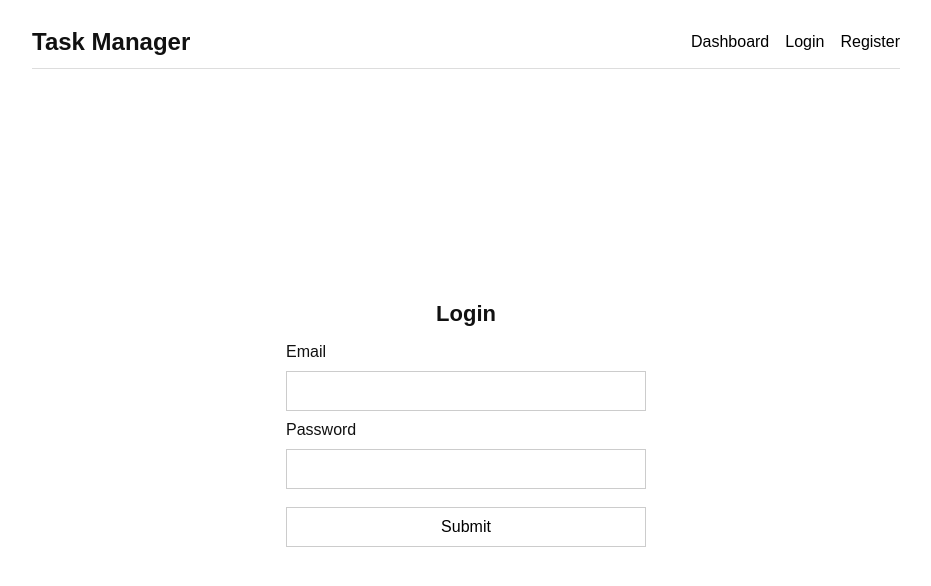
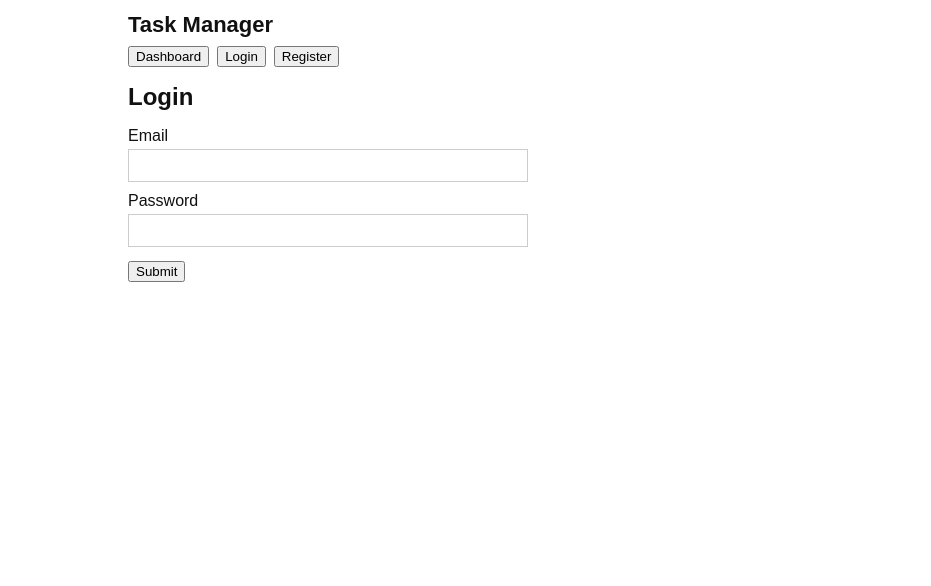
Before and after one commit to goliakash/Task_management_devops_project, a React app in the folder frontend/: page / in a window 1280 px wide. Both pictures are taken after a click on the button "Login". Shown: the top 586 px of the page, without its empty margins (174-1105 px from the left). Built offline with nearby package versions, Linux system fonts and the light colour scheme; no server answers; the HTML template or start-up script is replaced by a standard one.

Commit message:
fixed and aded some features in UI

```diff
--- a/frontend/src/App.css
+++ b/frontend/src/App.css
@@ -1,162 +1,103 @@
 .app {
-  max-width: 900px;
+  max-width: 700px;
   margin: 0 auto;
-  padding: 16px;
-  min-height: 100vh;
+  padding: 12px;
   box-sizing: border-box;
 }
 
 .navbar {
-  display: flex;
-  align-items: center;
-  justify-content: space-between;
-  padding: 12px 0;
-  border-bottom: 1px solid #dddddd;
+  margin-bottom: 16px;
 }
 
 .navbar h1 {
-  margin: 0;
-  font-size: 24px;
-  font-weight: 600;
-}
-
-.nav-links {
-  display: flex;
-  gap: 16px;
+  margin: 0 0 8px;
+  font-size: 22px;
 }
 
 .nav-links button {
-  background: none;
-  border: none;
-  padding: 0;
-  font-size: 16px;
-  font-family: inherit;
-  cursor: pointer;
-  color: #000000;
-  text-decoration: none;
+  margin-right: 8px;
 }
 
 .content {
-  min-height: calc(100vh - 90px);
-  display: flex;
-  align-items: center;
-  justify-content: center;
+  width: 100%;
 }
 
 .dashboard-page {
   width: 100%;
-  max-width: 500px;
 }
 
 .dashboard-page h2 {
   margin: 0 0 12px;
-  font-size: 22px;
 }
 
-.task-filters {
-  display: flex;
-  gap: 8px;
-  margin-bottom: 12px;
+.task-filters button {
+  margin-right: 8px;
+  margin-bottom: 10px;
 }
 
 .dashboard-page button {
-  border: 1px solid #cccccc;
-  background: #ffffff;
-  padding: 8px 12px;
-  font-size: 16px;
-  cursor: pointer;
-  margin-bottom: 12px;
-}
-
-.task-list {
-  display: flex;
-  flex-direction: column;
-  gap: 12px;
+  margin-bottom: 10px;
 }
 
 .task-card {
   border: 1px solid #dddddd;
-  padding: 12px;
-  background: #ffffff;
+  padding: 8px;
+  margin-bottom: 10px;
 }
 
 .task-card h3 {
   margin: 0 0 8px;
-  font-size: 18px;
 }
 
 .task-card p {
   margin: 0 0 8px;
 }
 
-.task-actions {
-  display: flex;
-  gap: 8px;
-}
-
 .task-actions button {
-  margin: 0;
-  padding: 6px 10px;
+  margin-right: 8px;
 }
 
 .task-form {
-  display: flex;
-  flex-direction: column;
-  gap: 10px;
   margin-bottom: 16px;
 }
 
 .task-form textarea {
+  width: 100%;
   border: 1px solid #cccccc;
-  padding: 10px;
-  font-size: 16px;
-  font-family: inherit;
-  resize: vertical;
+  padding: 8px;
+  margin: 4px 0 10px;
+  box-sizing: border-box;
 }
 
 .task-form input {
+  width: 100%;
   border: 1px solid #cccccc;
-  padding: 10px;
-  font-size: 16px;
+  padding: 8px;
+  margin: 4px 0 10px;
+  box-sizing: border-box;
 }
 
 .task-form button {
-  margin-top: 8px;
-  border: 1px solid #cccccc;
-  background: #ffffff;
-  padding: 10px;
-  font-size: 16px;
-  cursor: pointer;
+  margin-top: 4px;
 }
 
 .form-page {
   width: 100%;
-  max-width: 360px;
+  max-width: 400px;
 }
 
 .form-page h2 {
   margin: 0 0 16px;
-  text-align: center;
-  font-size: 22px;
-}
-
-.auth-form {
-  display: flex;
-  flex-direction: column;
-  gap: 10px;
 }
 
 .auth-form input {
+  width: 100%;
   border: 1px solid #cccccc;
-  padding: 10px;
-  font-size: 16px;
+  padding: 8px;
+  margin: 4px 0 10px;
+  box-sizing: border-box;
 }
 
 .auth-form button {
-  margin-top: 8px;
-  border: 1px solid #cccccc;
-  background: #ffffff;
-  padding: 10px;
-  font-size: 16px;
-  cursor: pointer;
+  margin-top: 4px;
 }
```
